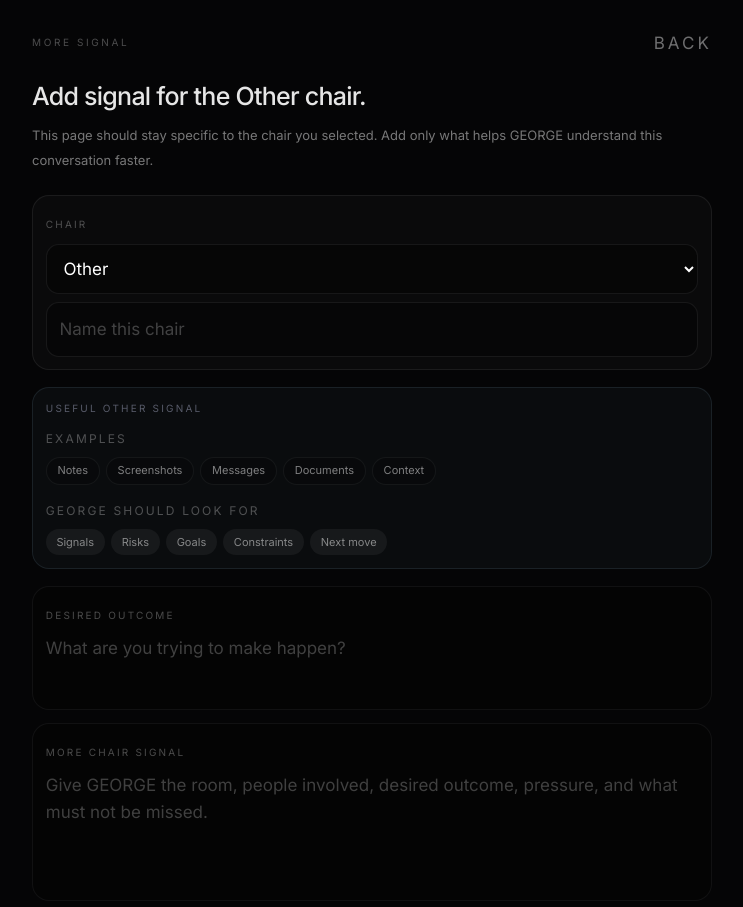
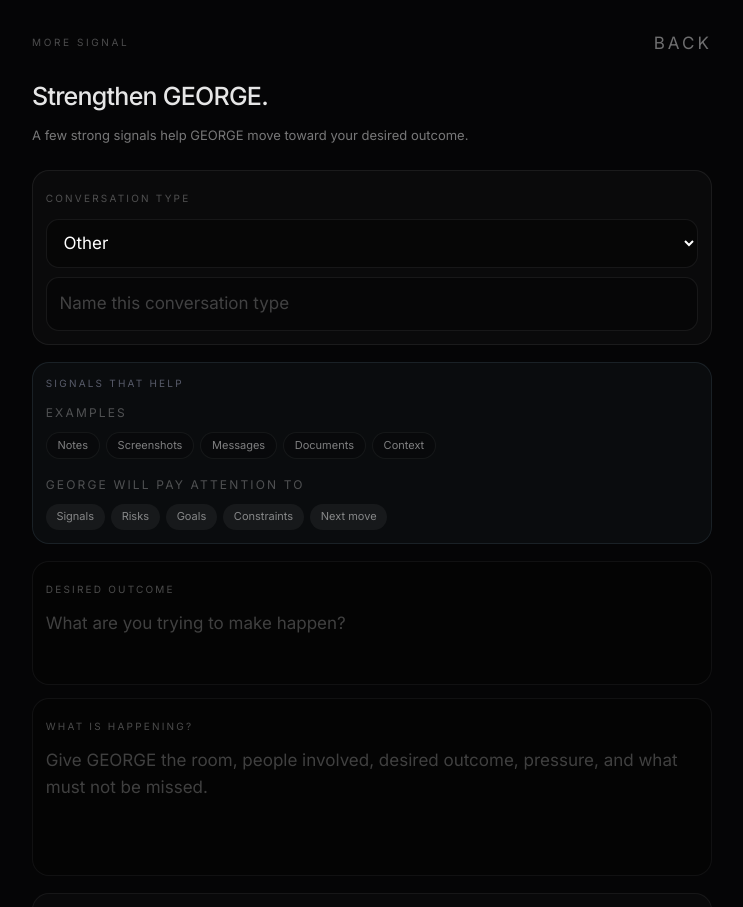
Before and after one commit to LesKemVal/ai-clarity, a Next.js app: page /george/deploy-live in a window 1280 px wide. Shown: the top 907 px of the page, without its empty margins (268-1011 px from the left). Built offline with nearby package versions, Linux system fonts and the light colour scheme.

Commit message:
Clarify deploy LIVE signal hierarchy

```diff
--- a/app/george/deploy-live/page.tsx
+++ b/app/george/deploy-live/page.tsx
@@ -192,16 +192,16 @@ export default function DeployLivePage() {
         </div>
 
         <h1 className="mt-6 text-[25px] font-medium leading-[1.12] tracking-[-0.03em] text-white/90">
-          Add signal for the {chairLabel} chair.
+          Strengthen GEORGE.
         </h1>
 
         <p className="mt-3 text-[13px] leading-6 text-white/46">
-          This page should stay specific to the chair you selected. Add only what helps GEORGE understand this conversation faster.
+          A few strong signals help GEORGE move toward your desired outcome.
         </p>
 
         <div className="mt-5 rounded-[1rem] border border-white/[0.07] bg-white/[0.025] p-3">
           <label className="block">
-            <span className="text-[10px] uppercase tracking-[0.22em] text-white/28">Chair</span>
+            <span className="text-[10px] uppercase tracking-[0.22em] text-white/28">Conversation Type</span>
             <select
               value={chair}
               onChange={(event) => setChair(event.target.value as ChairKey)}
@@ -217,14 +217,14 @@ export default function DeployLivePage() {
             <input
               value={customChair}
               onChange={(event) => setCustomChair(event.target.value)}
-              placeholder="Name this chair"
+              placeholder="Name this conversation type"
               className="mt-2 w-full rounded-[0.75rem] border border-white/[0.07] bg-black/30 px-3 py-3 text-[14px] text-white outline-none placeholder:text-white/24"
             />
           )}
         </div>
 
         <div className="mt-4 rounded-[1rem] border border-[#8FB6C9]/[0.12] bg-[#8FB6C9]/[0.045] p-3">
-          <p className="text-[10px] uppercase tracking-[0.22em] text-[#D7DCFF]/38">Useful {chairLabel} signal</p>
+          <p className="text-[10px] uppercase tracking-[0.22em] text-[#D7DCFF]/38">Signals That Help</p>
 
           <p className="mt-3 text-[12px] uppercase tracking-[0.18em] text-white/28">Examples</p>
           <div className="mt-2 flex flex-wrap gap-1.5">
@@ -235,7 +235,7 @@ export default function DeployLivePage() {
             ))}
           </div>
 
-          <p className="mt-4 text-[12px] uppercase tracking-[0.18em] text-white/28">GEORGE should look for</p>
+          <p className="mt-4 text-[12px] uppercase tracking-[0.18em] text-white/28">GEORGE will pay attention to</p>
           <div className="mt-2 flex flex-wrap gap-1.5">
             {profile.looksFor.map((item) => (
               <span key={item} className="rounded-full bg-white/[0.055] px-2.5 py-1 text-[11px] text-white/48">
@@ -246,7 +246,7 @@ export default function DeployLivePage() {
         </div>
 
         <label className="mt-4 block rounded-[1rem] border border-white/[0.055] bg-black/18 p-3">
-          <span className="text-[10px] uppercase tracking-[0.22em] text-white/28">Desired outcome</span>
+          <span className="text-[10px] uppercase tracking-[0.22em] text-white/28">Desired Outcome</span>
           <textarea
             value={objective}
             onChange={(event) => setObjective(event.target.value)}
@@ -257,7 +257,7 @@ export default function DeployLivePage() {
         </label>
 
         <label className="mt-3 block rounded-[1rem] border border-white/[0.055] bg-black/18 p-3">
-          <span className="text-[10px] uppercase tracking-[0.22em] text-white/28">More chair signal</span>
+          <span className="text-[10px] uppercase tracking-[0.22em] text-white/28">What is happening?</span>
           <textarea
             value={knownContext}
             onChange={(event) => setKnownContext(event.target.value)}
@@ -268,7 +268,7 @@ export default function DeployLivePage() {
         </label>
 
         <div className="mt-4 rounded-[1rem] border border-white/[0.055] bg-white/[0.02] p-3">
-          <p className="text-[10px] uppercase tracking-[0.22em] text-white/28">Chair-specific steering signals</p>
+          <p className="text-[10px] uppercase tracking-[0.22em] text-white/28">Steering Signals</p>
           <div className="mt-3 grid gap-2">
             {signals.map((signal, index) => (
               <div key={index} className="grid grid-cols-[1fr_1fr] gap-2">
@@ -298,7 +298,7 @@ export default function DeployLivePage() {
           onClick={saveAndReturn}
           className="mt-5 w-full rounded-[0.9rem] border border-[#8FB6C9]/[0.18] bg-[#8FB6C9]/[0.10] px-5 py-3 text-[13px] font-semibold uppercase tracking-[0.18em] text-[#D7DCFF]/82"
         >
-          Save Signal
+          Save Signals
         </button>
       </section>
     </main>
```
